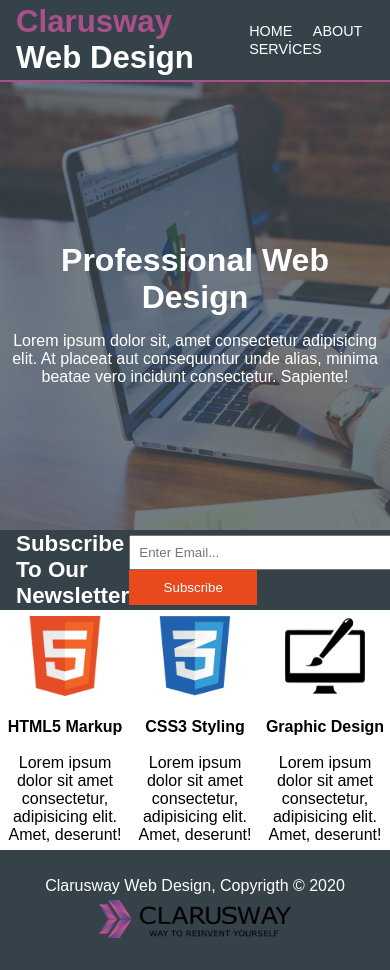
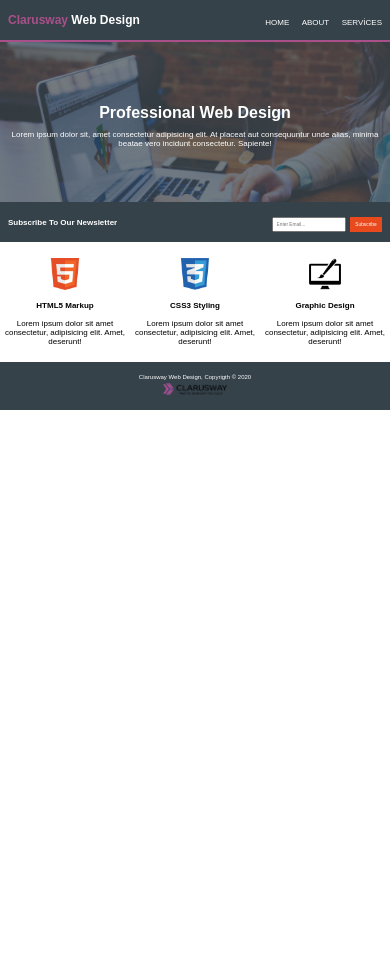
Before and after one commit to mahmutboran/WebsitePageDesign, a plain HTML site: page index.html in a window 390 px wide. After the commit the page ends 844 px from the top, so only its background shows below. Drawn offline with Linux system fonts and the light colour scheme.

Commit message:
@media_480px added

```diff
--- a/style.css
+++ b/style.css
@@ -36,6 +36,7 @@ nav a:hover {
   color: #a9508b;
 }
 
+/* main css */
 .main {
   display: flex;
   justify-content: center;
@@ -106,3 +107,101 @@ section {
     margin: 5px;
     width: 12rem;
 }
+
+
+@media only screen and (max-width: 480px){
+  .header-nawbar {
+
+    border-bottom: 2px solid #a9508b;
+    background-color: #35424a;
+    color: white;
+    height: 2.5rem;
+    display: flex;
+    justify-content: space-between;
+    align-items: center;
+    padding: 0rem .5rem;
+  }
+  nav a {
+    text-decoration: none;
+    font-size: 0.5rem;
+    color: white;
+    margin-left: .5rem;
+  }
+  .header-left {
+    font-size: .5rem;
+  }
+  .main {
+    display: flex;
+    justify-content: center;
+    align-items: center;
+    background-image: url(./img/showcase.jpg);
+    height: 10rem;
+    background-size:cover;
+    background-repeat: no-repeat;
+    font-size: .5rem;
+  }
+
+  .h1-main>h1 {
+   margin:.5rem ;
+  }
+
+  section {
+      background-color: #35424a;
+      color: white;
+      height: 2.5rem;
+      display: flex;
+      align-items: center;
+      justify-content: space-between;
+      padding: 0 .5rem;
+  }
+  .section-left{
+      font-size: .5rem;
+      font-weight: bold;
+  }
+  #email{
+      padding: 3px;
+     font-size: .3rem;
+      width: 4rem;
+
+  }
+  #submit{
+      background-color:#E84A1D ;
+      padding: 5px;
+      color: white;
+      border: none;
+      width: 2rem;
+      font-size: .3rem;
+
+  }
+  .footer-top{
+      display: flex;
+      justify-content:space-evenly;
+      align-items: center;
+      height: 7.5rem;
+
+  }
+  .footer-top>div{
+
+      width: 15rem;
+      text-align: center;
+      font-size: 8px;
+  }
+  #footer-img{
+      width: 2rem;
+  }
+  .footer-bottom{
+      color: white;
+      display: flex;
+      flex-direction: column;
+      justify-content: center;
+      align-items: center;
+      text-align: center;
+      height: 3rem;
+      background-color: #35424a;
+      font-size: 6px;
+  }
+  .footer-bottom>img{
+      margin: 3px;
+      width: 4rem;
+  }
+}
```
